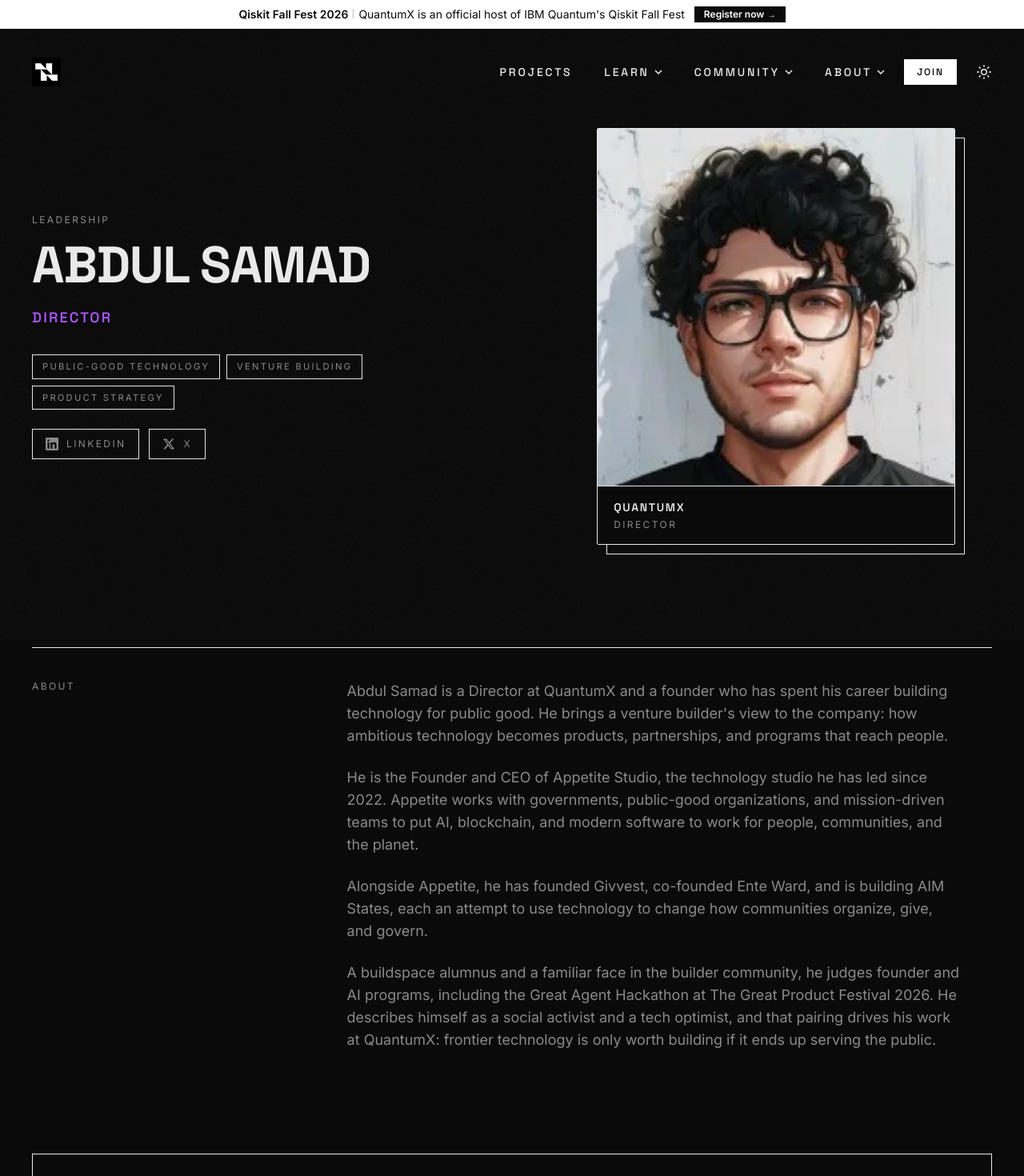
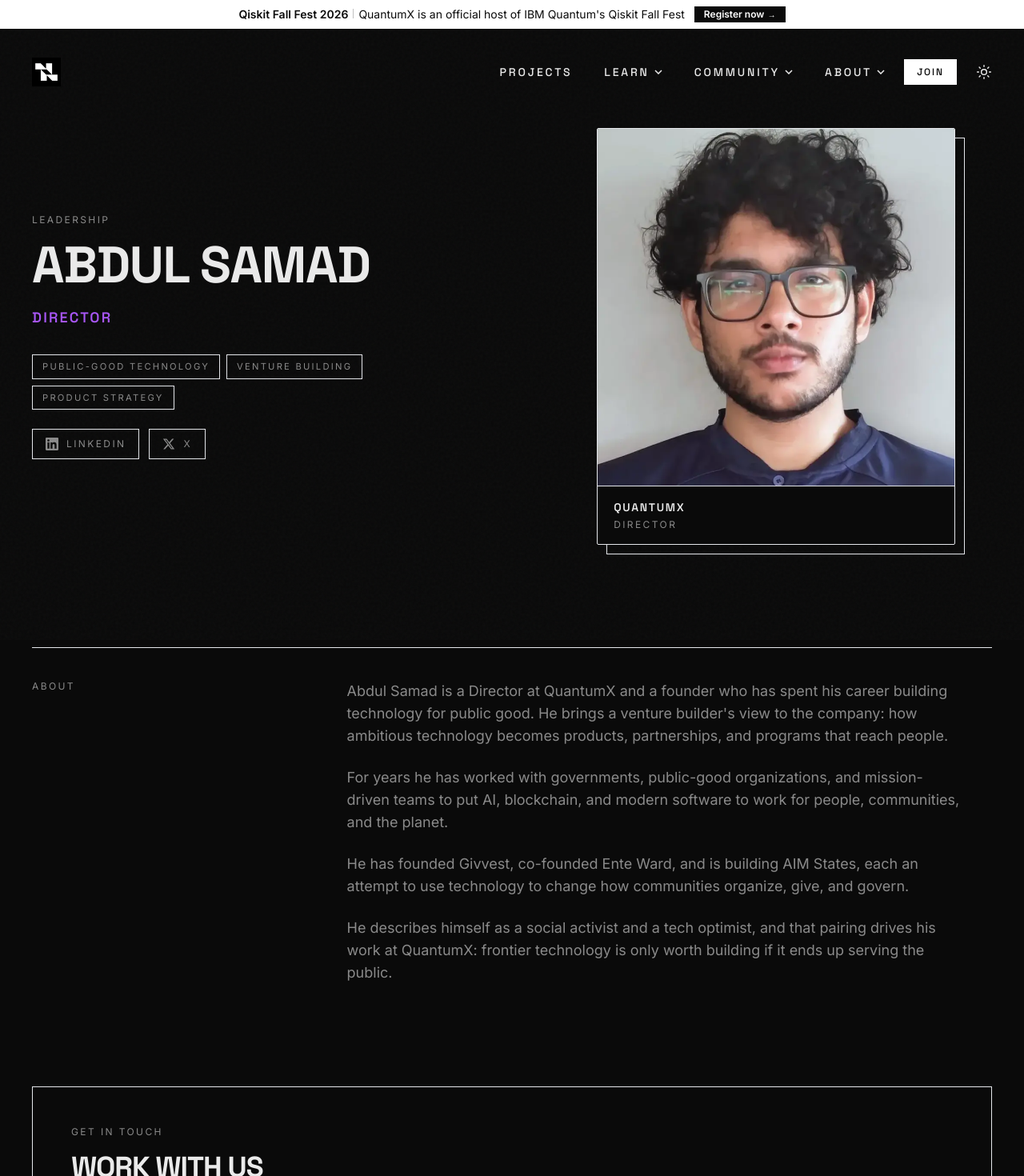
Before and after one commit to appetite-studio-team/quantumx.foundation, a Next.js app: page /founder/samad in a window 1280 px wide. Shown: the top 1470 px of the page at 80% size. Built offline with nearby package versions, Linux system fonts and the light colour scheme.

Commit message:
✏️ content(founders): update Samad's photo and focus his bio on long-term work
Use a higher resolution portrait, and drop the Appetite, buildspace, and hackathon judging mentions.

```diff
--- a/content/founders.ts
+++ b/content/founders.ts
@@ -82,17 +82,17 @@
   role: 'Director',
   linkedin: 'https://www.linkedin.com/in/4samad/',
   x: 'https://x.com/_4samad',
-  photo: '/images/speakers/abdul-samad.webp',
+  photo: '/images/founder/samad.webp',
   photoAlt: 'Abdul Samad, Director at QuantumX',
   bio: [
     'Abdul Samad is a Director at QuantumX and a founder who has spent his career building technology for public good. He brings a venture builder\'s view to the company: how ambitious technology becomes products, partnerships, and programs that reach people.',
-    'He is the Founder and CEO of Appetite Studio, the technology studio he has led since 2022. Appetite works with governments, public-good organizations, and mission-driven teams to put AI, blockchain, and modern software to work for people, communities, and the planet.',
-    'Alongside Appetite, he has founded Givvest, co-founded Ente Ward, and is building AIM States, each an attempt to use technology to change how communities organize, give, and govern.',
-    'A buildspace alumnus and a familiar face in the builder community, he judges founder and AI programs, including the Great Agent Hackathon at The Great Product Festival 2026. He describes himself as a social activist and a tech optimist, and that pairing drives his work at QuantumX: frontier technology is only worth building if it ends up serving the public.',
+    'For years he has worked with governments, public-good organizations, and mission-driven teams to put AI, blockchain, and modern software to work for people, communities, and the planet.',
+    'He has founded Givvest, co-founded Ente Ward, and is building AIM States, each an attempt to use technology to change how communities organize, give, and govern.',
+    'He describes himself as a social activist and a tech optimist, and that pairing drives his work at QuantumX: frontier technology is only worth building if it ends up serving the public.',
   ],
   focusAreas: ['Public-Good Technology', 'Venture Building', 'Product Strategy'],
   metaDescription:
-    'Abdul Samad is a Director at QuantumX and Founder and CEO of Appetite Studio, building technology for public good across AI, blockchain, and digital infrastructure.',
+    'Abdul Samad is a Director at QuantumX and a founder building technology for public good across AI, blockchain, and digital infrastructure.',
   contactBlurb:
     'Partnerships, public-sector collaborations, and conversations about building technology for public good are all welcome. Write in and it lands on the right desk.',
 };
```
Also changed, not shown: public/images/founder/samad.webp (added).
